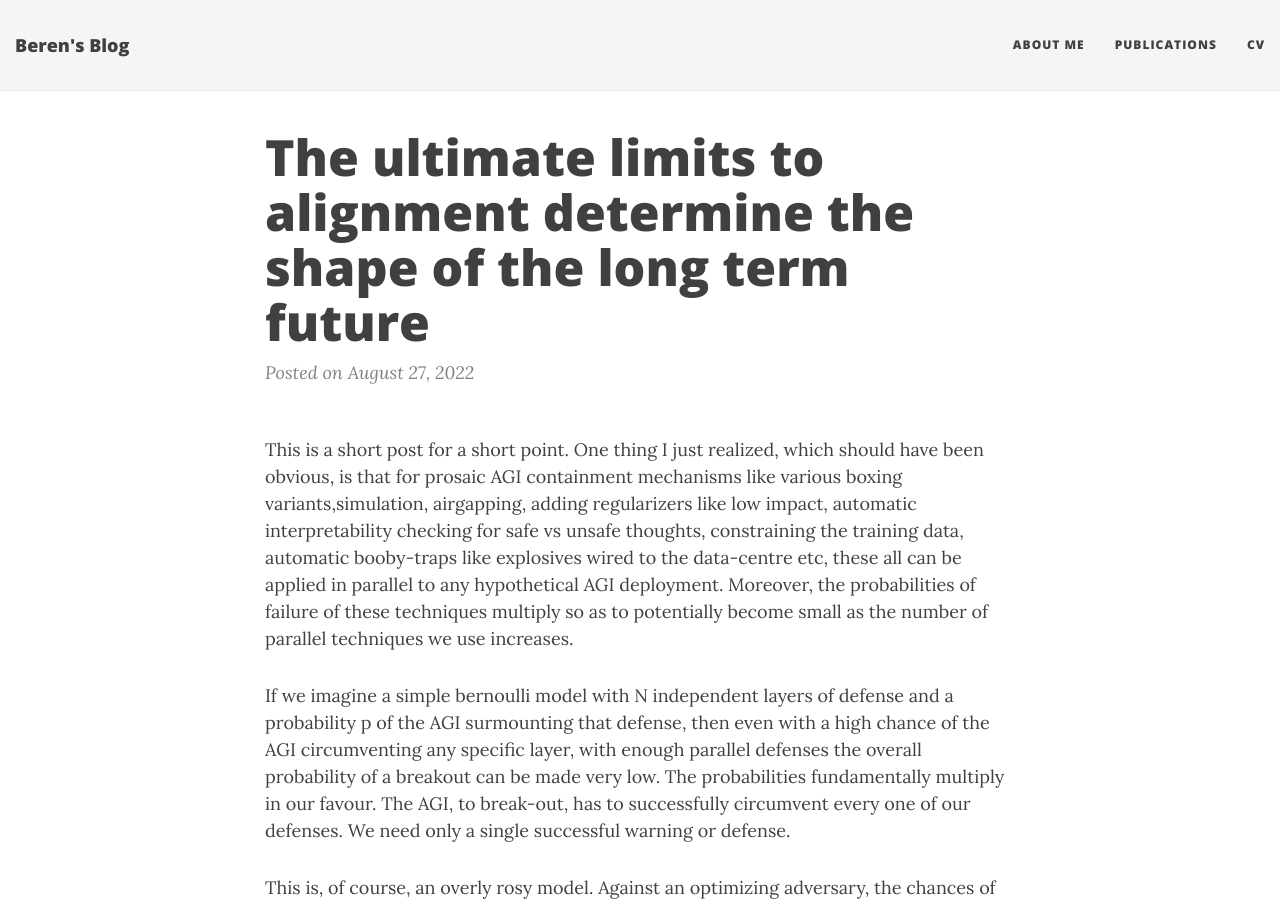
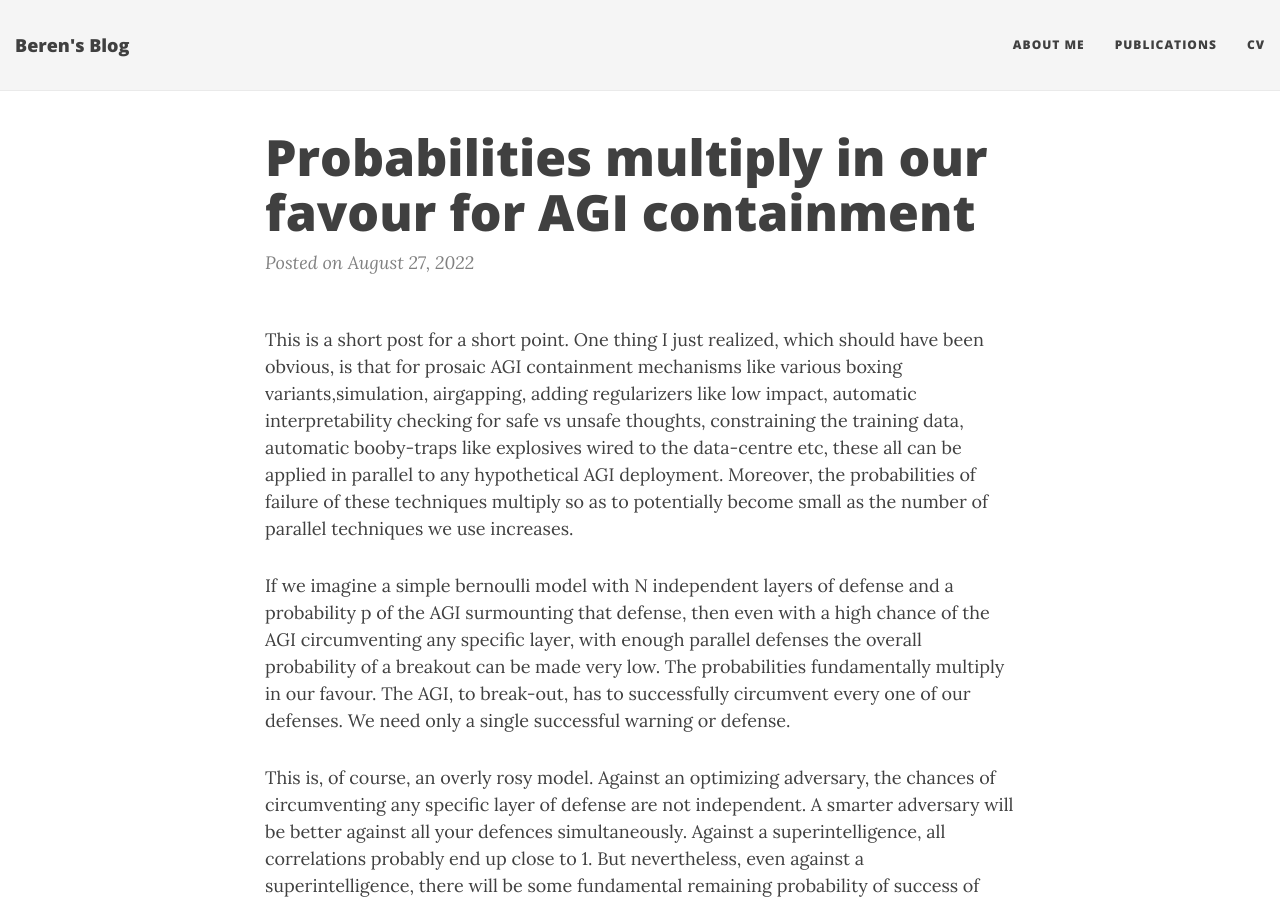
Before and after one commit to BerenMillidge/BerenMillidge.github.io, a Jekyll site: the page built from _posts/2022-08-27-Probabilities-multiply-in-our-favour-for-AGI-containment.md, in a window 1280 px wide and 900 px high. Built offline with Jekyll 4.4.1, drawn with Linux system fonts in a browser that asks for light colours; nearby versions of some CDN libraries.

Commit message:
correct title

```diff
--- a/_posts/2022-08-27-Probabilities-multiply-in-our-favour-for-AGI-containment.md
+++ b/_posts/2022-08-27-Probabilities-multiply-in-our-favour-for-AGI-containment.md
@@ -1,5 +1,5 @@
 ---
-title: The ultimate limits to alignment determine the shape of the long term future
+title: Probabilities multiply in our favour for AGI containment
 layout: post
 ---
 
```
